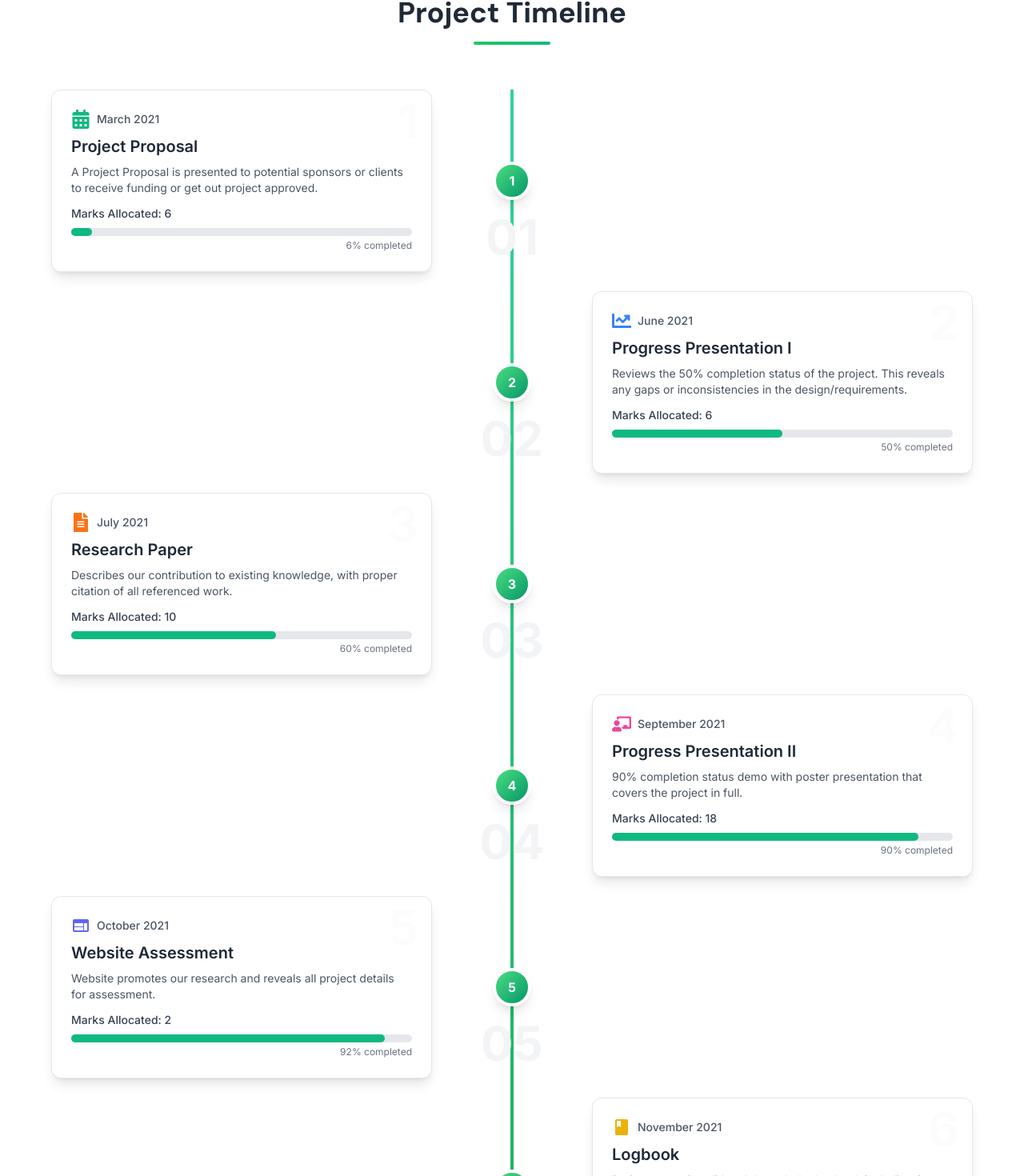
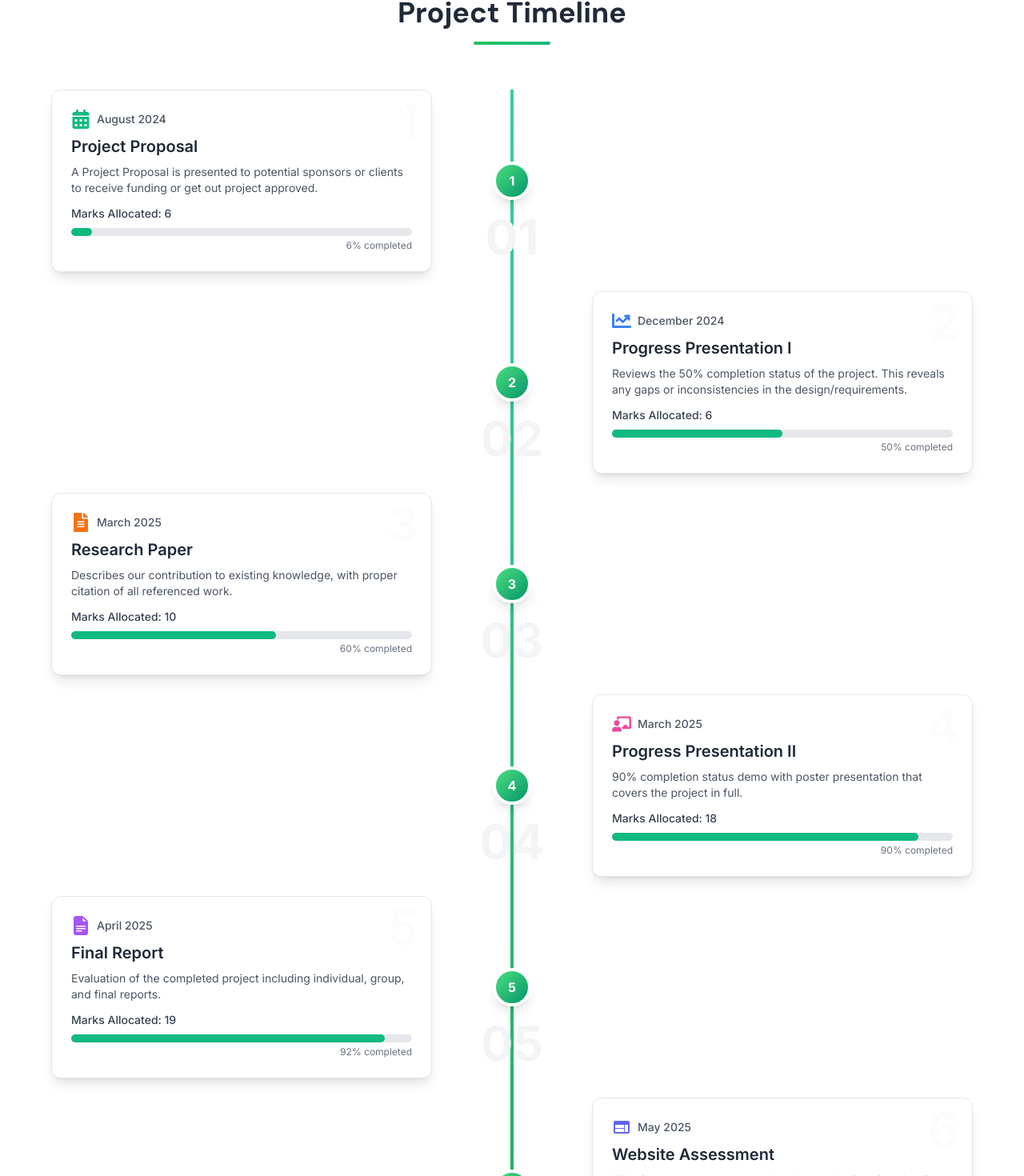
Before and after one commit to hasithapeiris/research-website, a React (Vite) app: page / in a window 1280 px wide. Shown: the part 7703-9173 px from the top of the page at 80% size. Built offline with nearby package versions, Linux system fonts and the light colour scheme.

Commit message:
fix: update content

```diff
--- a/src/assets/index.tsx
+++ b/src/assets/index.tsx
@@ -24,6 +24,8 @@ import Member1 from "./members/methya.png";
 import Member2 from "./members/shashi.png";
 import Member3 from "./members/bhagya.png";
 import Member4 from "./members/hasitha.jpg";
+import Supervisor from "./members/supervisor.jpg";
+import Co_Supervisor from "./members/co_supervisor.jpg";
 
 export { Header_1, Header_2, Header_3, System_Diagram };
 
@@ -42,6 +44,8 @@ export {
   Docker,
   Colab,
   Jupyter,
+  Supervisor,
+  Co_Supervisor,
 };
 
 export { Member1, Member2, Member3, Member4 };
--- a/src/components/sections/MeetOurTeam.tsx
+++ b/src/components/sections/MeetOurTeam.tsx
@@ -4,15 +4,22 @@ import { motion } from "framer-motion";
 import { Linkedin, Mail, MapPin, GraduationCap } from "lucide-react";
 import MainTitle from "../MainTitle";
 import TitleBadge from "../TitleBadge";
-import { Member1, Member2, Member3, Member4 } from "../../assets";
+import {
+  Co_Supervisor,
+  Member1,
+  Member2,
+  Member3,
+  Member4,
+  Supervisor,
+} from "../../assets";
 
 const topMembers = [
   {
     name: "Dr. Nathali Silva",
-    position: "Project Supervisor",
+    position: "Supervisor",
     university: "SLIIT",
     department: "Information Technology",
-    image: "/placeholder.svg?height=200&width=200",
+    image: Supervisor,
     linkedin: "#",
     email: "nathali.s@sliit.lk",
   },
@@ -21,7 +28,7 @@ const topMembers = [
     position: "Co-Supervisor",
     university: "SLIIT",
     department: "Information Technology",
-    image: "/placeholder.svg?height=200&width=200",
+    image: Co_Supervisor,
     linkedin: "#",
     email: "sanji.c@sliit.lk",
   },
--- a/src/components/sections/ProjectTimeline.tsx
+++ b/src/components/sections/ProjectTimeline.tsx
@@ -12,7 +12,7 @@ import TitleBadge from "../TitleBadge";
 
 const milestones = [
   {
-    date: "March 2021",
+    date: "August 2024",
     title: "Project Proposal",
     description:
       "A Project Proposal is presented to potential sponsors or clients to receive funding or get out project approved.",
@@ -21,7 +21,7 @@ const milestones = [
     icon: <FaCalendarAlt className="text-emerald-500 w-6 h-6" />,
   },
   {
-    date: "June 2021",
+    date: "December 2024",
     title: "Progress Presentation I",
     description:
       "Reviews the 50% completion status of the project. This reveals any gaps or inconsistencies in the design/requirements.",
@@ -30,7 +30,7 @@ const milestones = [
     icon: <FaChartLine className="text-blue-500 w-6 h-6" />,
   },
   {
-    date: "July 2021",
+    date: "March 2025",
     title: "Research Paper",
     description:
       "Describes our contribution to existing knowledge, with proper citation of all referenced work.",
@@ -39,7 +39,7 @@ const milestones = [
     icon: <FaFileAlt className="text-orange-500 w-6 h-6" />,
   },
   {
-    date: "September 2021",
+    date: "March 2025",
     title: "Progress Presentation II",
     description:
       "90% completion status demo with poster presentation that covers the project in full.",
@@ -48,34 +48,34 @@ const milestones = [
     icon: <FaChalkboardTeacher className="text-pink-500 w-6 h-6" />,
   },
   {
-    date: "October 2021",
+    date: "April 2025",
+    title: "Final Report",
+    description:
+      "Evaluation of the completed project including individual, group, and final reports.",
+    marks: 19,
+    percent: 92,
+    icon: <BsFileEarmarkTextFill className="text-purple-500 w-6 h-6" />,
+  },
+  {
+    date: "May 2025",
     title: "Website Assessment",
     description:
       "Website promotes our research and reveals all project details for assessment.",
     marks: 2,
-    percent: 92,
+    percent: 94,
     icon: <MdWeb className="text-indigo-500 w-6 h-6" />,
   },
   {
-    date: "November 2021",
+    date: "May 2025",
     title: "Logbook",
     description:
       "Project status is validated through the Logbook including Status Documents 1 & 2.",
     marks: 3,
-    percent: 95,
+    percent: 96,
     icon: <MdBook className="text-yellow-500 w-6 h-6" />,
   },
   {
-    date: "November 2021",
-    title: "Final Report",
-    description:
-      "Evaluation of the completed project including individual, group, and final reports.",
-    marks: 19,
-    percent: 97,
-    icon: <BsFileEarmarkTextFill className="text-purple-500 w-6 h-6" />,
-  },
-  {
-    date: "November 2021",
+    date: "May 2025",
     title: "Final Presentation & Viva",
     description:
       "Individual viva held to assess each member’s contribution to the project.",
```
Also changed, not shown: src/assets/members/co_supervisor.jpg (added), src/assets/members/supervisor.jpg (added).
